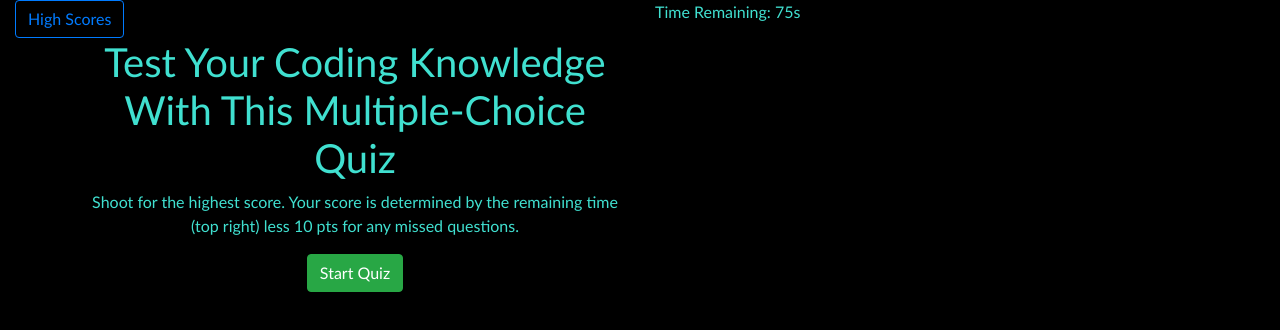
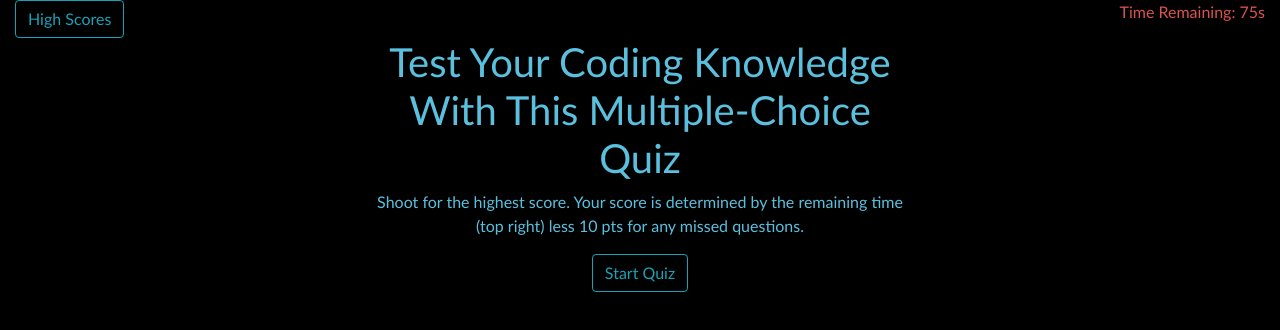
Before and after one commit to Andy-Waine/coding-quiz, a plain HTML site: page index.html in a window 1280 px wide. Drawn offline with nearby package versions, Linux system fonts and the light colour scheme.

Commit message:
empty col-3 added to center main

```diff
--- a/assets/style.css
+++ b/assets/style.css
@@ -1,13 +1,21 @@
 *{
     font-family: 'Gill Sans', 'Gill Sans MT', Calibri, 'Trebuchet MS', sans-serif;
-    color: turquoise;
 }
+
+
 
 body {
     background-color: black;
+    color: #5bc0de;
+    display: flex;
+    flex-direction: column;
+}
+
+.timer {
+    color: #d9534f;
 }
 
 btn {
-    background-color: turquoise;
+    background-color: #5bc0de;
     color: black;
 }
--- a/index.html
+++ b/index.html
@@ -15,15 +15,15 @@
 
 <body>
     <!--Header is Comprised of Button Link to High Scores and Countdown Timer-->
-    <header class="container-fluid mb-8">
+    <header class="container-fluid">
         <div class="row">
             <!--High Scores-->
-            <div class="col-md-6">
-                <button type="button" class="btn btn-outline-primary d-inline-block" id="high-scores-btn">High Scores</button>
+            <div class="col-6">
+                <button type="button" class="btn btn-outline-info d-inline-block" id="high-scores-btn">High Scores</button>
             </div>
             <!--Countdown Timer-->
-            <div class="col-md-6">
-                <span class="flex justify-content-end time">Time Remaining: 75s</span>
+            <div class="col-6 timer">
+                <span class="d-flex justify-content-end time">Time Remaining: 75s</span>
             </div>
         </div>
     </header>
@@ -31,15 +31,21 @@
 
     <main>
         <div class="container">
+            <!--Intro Page-->
             <section id="intro">
                 <div class="row">
-                    <div class="col-md-6">
+                    <!--Empty Div Container used to Center Main-->
+                    <div class="col-3"></div>
+                    <!--Actual Div Container for Main, Width: 6/12-->
+                    <div class="col-6">
                         <h1 class="d-flex justify-content-center text-center">Test Your Coding Knowledge With This Multiple-Choice Quiz</h1>
                         <p class="d-flex justify-content-center text-center">Shoot for the highest score. Your score is determined by the remaining time (top right) less 10 pts for any missed questions.</p>
-                        <button id="start" type="button" class="btn btn-success mx-auto d-block">Start Quiz</button></p>
+                        <button id="start" type="button" class="btn btn-outline-info mx-auto d-block">Start Quiz</button></p>
                     </div>
                 </div>
             </section>
+
+
         </div>
 
     </main>
```
